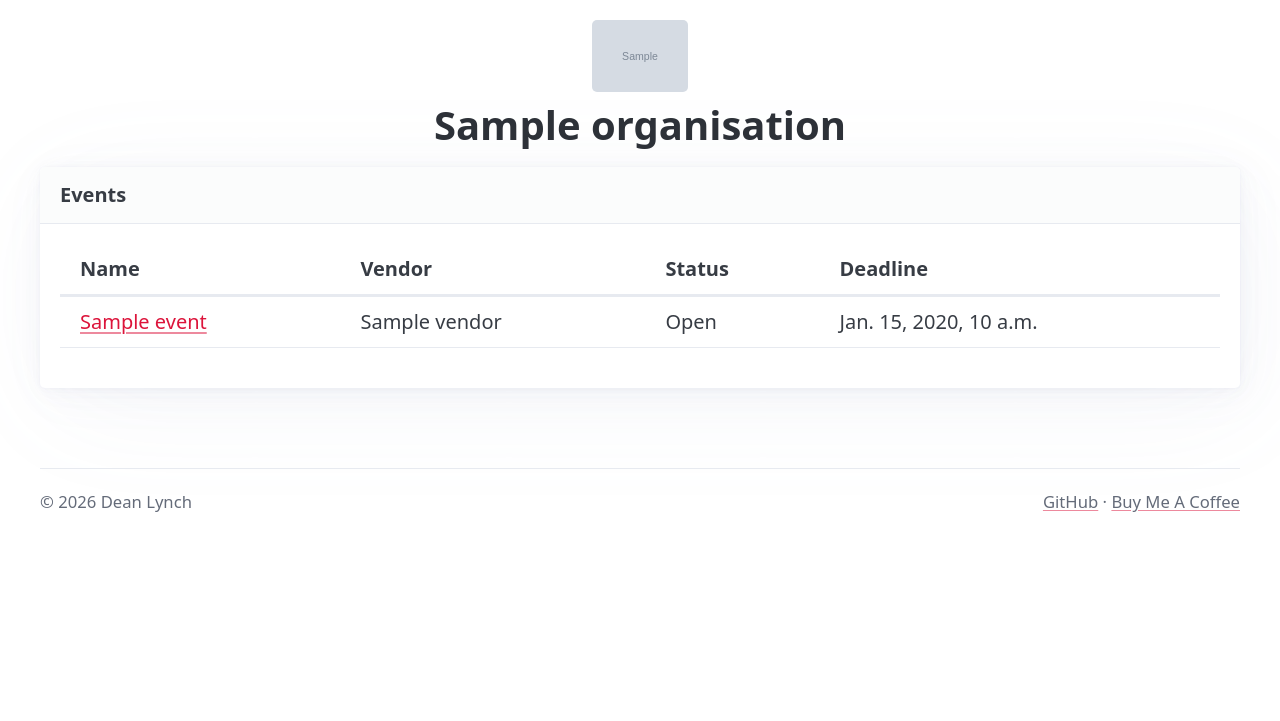
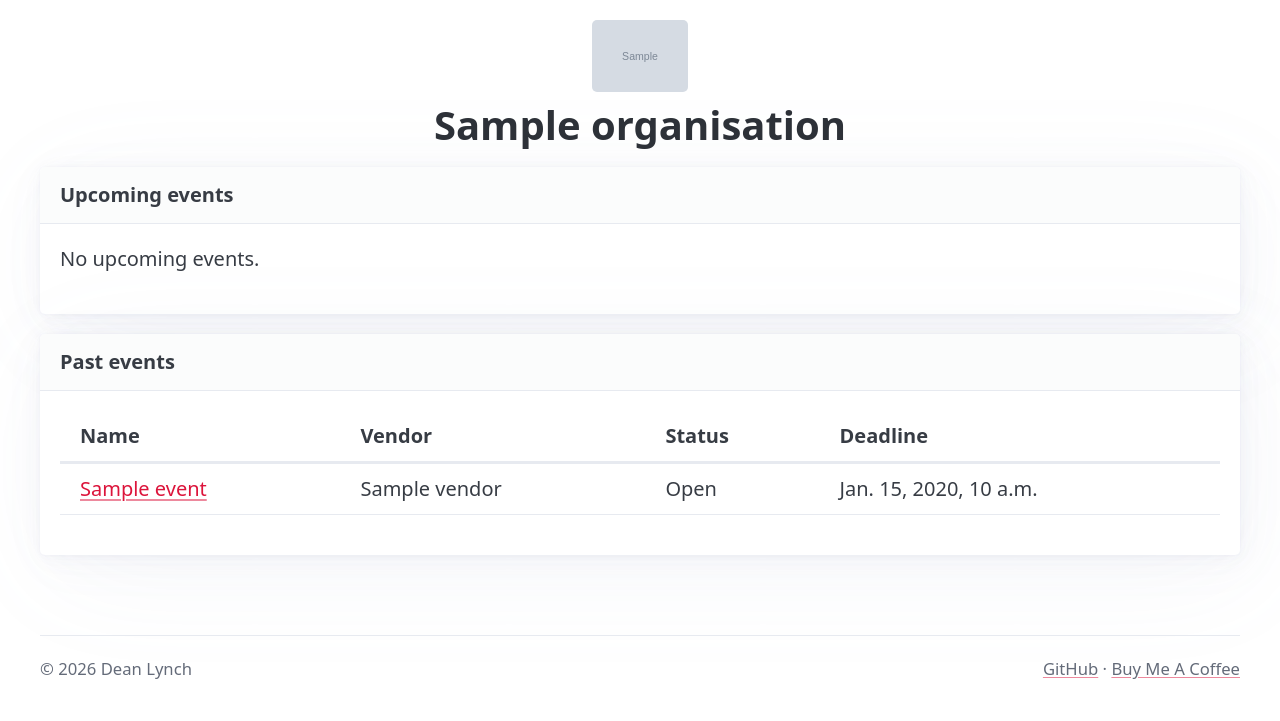
Before and after one commit to lynchdean/pizzapool2, a Django app: a page that uses organisations/templates/organisations/organisation_detail.html in a window 1280 px wide. Shown: the part 79-800 px from the top of the page. Run offline with Django 5.2, Linux system fonts and the light colour scheme; tables that the repository leaves empty hold one stand-in row (values such as "Sample post"); grey boxes marked "Sample" are stand-in pictures.

Commit message:
split org detail event list

```diff
--- a/organisations/templates/organisations/organisation_detail.html
+++ b/organisations/templates/organisations/organisation_detail.html
@@ -43,8 +43,8 @@
 {% endif %}
 
 <article>
-  <header><strong>Events</strong></header>
-  {% if events %}
+  <header><strong>Upcoming events</strong></header>
+  {% if upcoming_events %}
     <figure>
       <table>
         <thead>
@@ -56,7 +56,7 @@
           </tr>
         </thead>
         <tbody>
-          {% for event in events %}
+          {% for event in upcoming_events %}
             <tr>
               <td><a href="{% url 'events:event_detail' organisation.slug event.public_id %}">{{ event.name }}</a></td>
               <td>{{ event.vendor.name }}</td>
@@ -68,7 +68,37 @@
       </table>
     </figure>
   {% else %}
-    <p>No events yet.</p>
+    <p>No upcoming events.</p>
+  {% endif %}
+</article>
+
+<article>
+  <header><strong>Past events</strong></header>
+  {% if past_events %}
+    <figure>
+      <table>
+        <thead>
+          <tr>
+            <th scope="col">Name</th>
+            <th scope="col">Vendor</th>
+            <th scope="col">Status</th>
+            <th scope="col">Deadline</th>
+          </tr>
+        </thead>
+        <tbody>
+          {% for event in past_events %}
+            <tr>
+              <td><a href="{% url 'events:event_detail' organisation.slug event.public_id %}">{{ event.name }}</a></td>
+              <td>{{ event.vendor.name }}</td>
+              <td>{{ event.get_status_display }}</td>
+              <td>{{ event.deadline }}</td>
+            </tr>
+          {% endfor %}
+        </tbody>
+      </table>
+    </figure>
+  {% else %}
+    <p>No past events.</p>
   {% endif %}
 </article>
 {% endblock %}
--- a/organisations/views.py
+++ b/organisations/views.py
@@ -2,6 +2,7 @@ from django.contrib import messages
 from django.contrib.auth.decorators import login_required
 from django.db.models import Count
 from django.shortcuts import get_object_or_404, redirect, render
+from django.utils import timezone
 
 from .forms import OrganisationForm
 from .models import Organisation, OrganisationMembership
@@ -36,10 +37,14 @@ def organisation_detail(request, org_slug):
     organisation = get_object_or_404(Organisation, slug=org_slug)
     can_manage = user_can_access_organisation(request.user, organisation)
 
+    events = organisation.events.select_related('vendor')
+    now = timezone.now()
+
     return render(request, 'organisations/organisation_detail.html', {
         'organisation': organisation,
         'vendors': organisation.vendors.annotate(menu_item_count=Count('menu_items')),
-        'events': organisation.events.select_related('vendor').order_by('deadline'),
+        'upcoming_events': events.filter(deadline__gte=now).order_by('deadline'),
+        'past_events': events.filter(deadline__lt=now).order_by('-deadline'),
         'can_manage': can_manage,
     })
 
```
